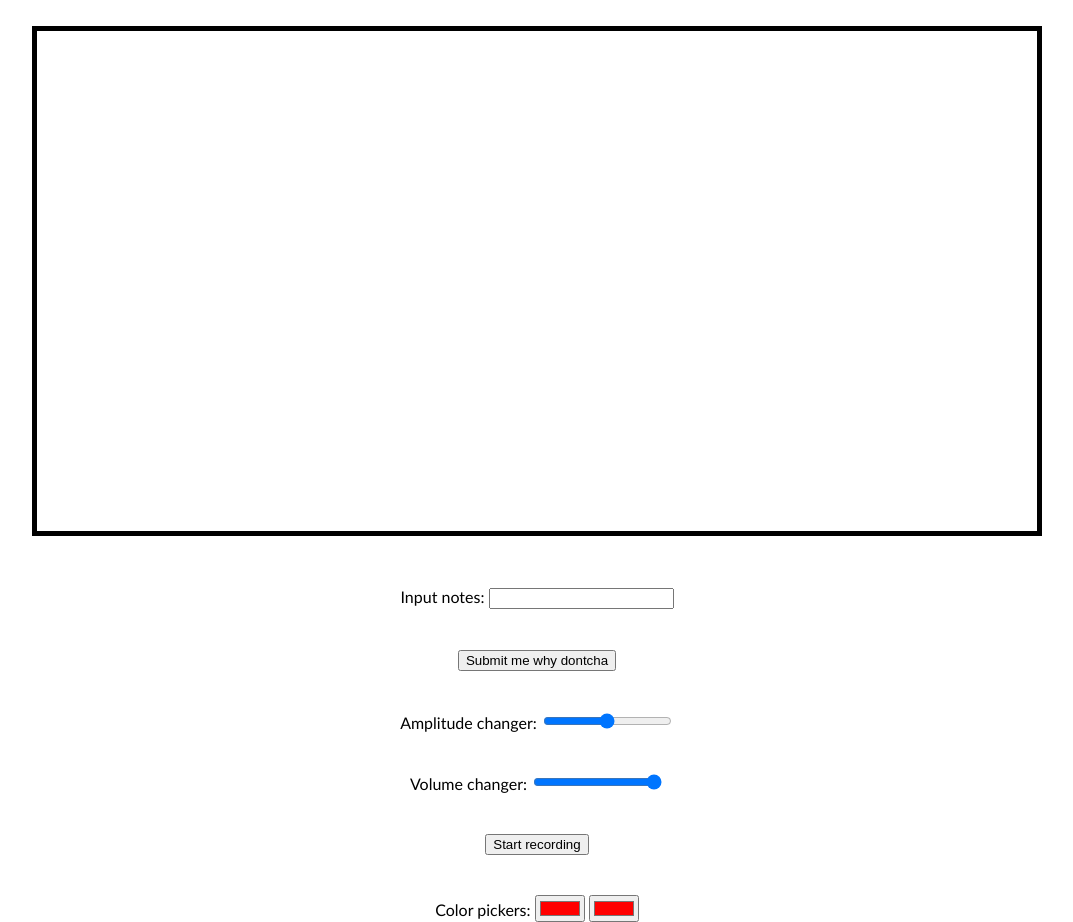
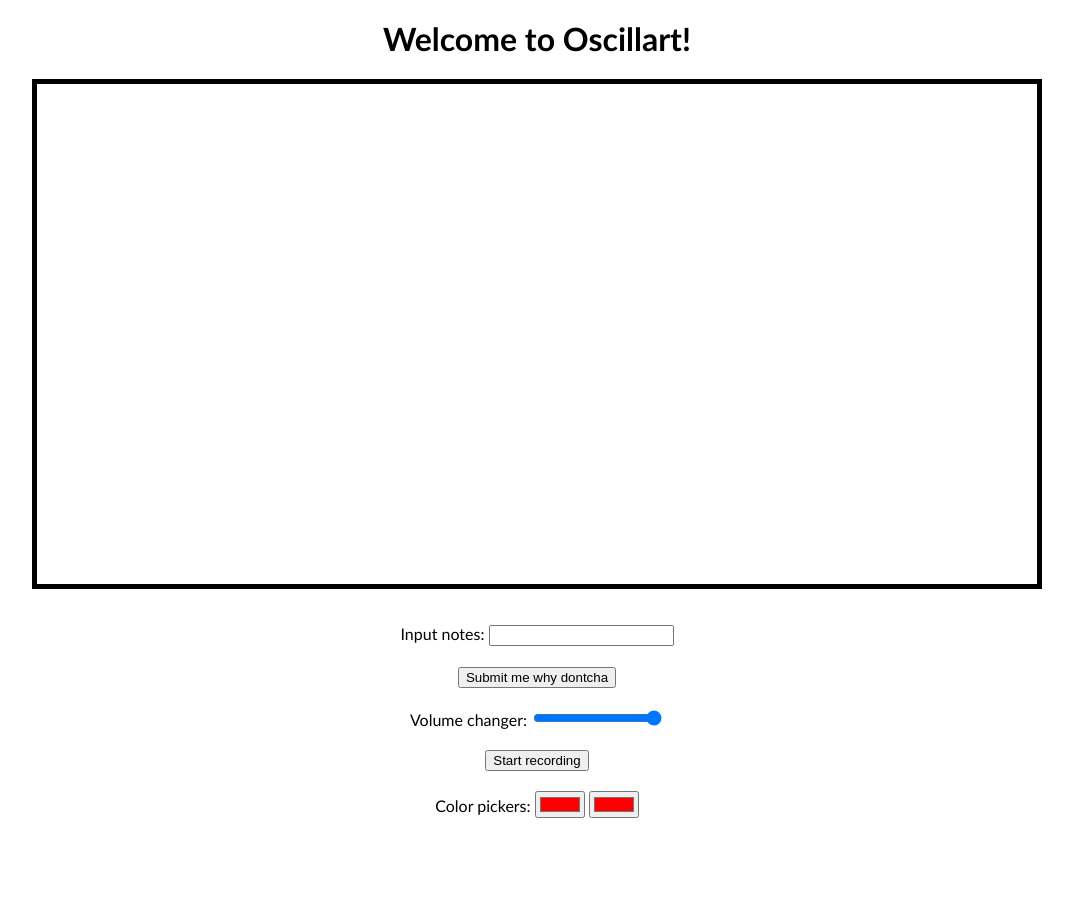
Before and after one commit to celesteroselli/oscillart-test, a website: page index.html in a window 1280 px wide. Shown: the whole page, without its empty margins (103-1176 px from the left). After the commit the page ends 818 px from the top, so only its background shows below. Drawn offline with Linux system fonts and the light colour scheme.

Commit message:
Style changes

```diff
--- a/index.html
+++ b/index.html
@@ -21,10 +21,6 @@
             <button id="submit" onclick="handle()">Submit me why dontcha</button>
         </div>
         <div>
-            <label for="amp-slider">Amplitude changer:</label>
-            <input type="range" min="1" max="100" value="50" id="amp-slider">
-        </div>
-        <div>
             <label for="vol-slider">Volume changer:</label>
             <input type="range" min="1" max="100" value="100" id="vol-slider">
         </div>
--- a/main.js
+++ b/main.js
@@ -1,6 +1,5 @@
 const form = document.getElementById('form');
 const input = document.getElementById('input');
-const amp_slider = document.getElementById('amp-slider');
 const vol_slider = document.getElementById('vol-slider');
 const color_picker1 = document.getElementById('color1');
 const color_picker2 = document.getElementById('color2');
@@ -116,7 +115,7 @@ function line() {
     counter++;
     console.log(volumeset);
     console.log("drawing " + freq);
-    amplitude = amp_slider.value;
+    amplitude = (vol_slider.value / 80)*46;
     if (volumeset) {
         gainNode.gain.value = vol_slider.value;
     }
@@ -129,6 +128,7 @@ function line() {
 
     ctx.strokeStyle = gradient;
     ctx.lineTo(x, y);
+    ctx.lineWidth = 8/length;
     ctx.stroke();
     x = x + 1;
 
--- a/style.css
+++ b/style.css
@@ -1,10 +1,6 @@
 #canvas {
     border: 5px solid black;
     height: 500px;
-}
-
-h1 {
-    padding-top: 50px;
 }
 
 #container {
@@ -21,7 +17,7 @@ h1 {
 }
 
 #canvas {
-    margin-bottom: 3em;
+    margin-bottom: 2em;
 }
 
 #input-form {
@@ -29,7 +25,7 @@ h1 {
     flex-direction: column;
     width: 300px;
     margin: auto;
-    gap: 40px;
+    gap: 20px;
 }
 
 body {
```
